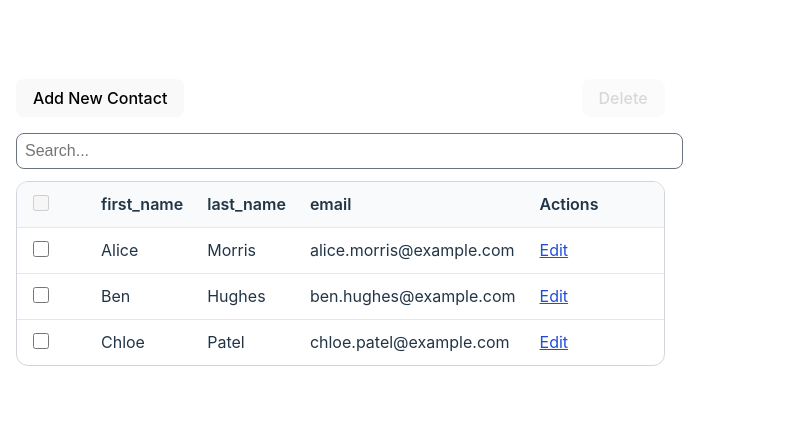
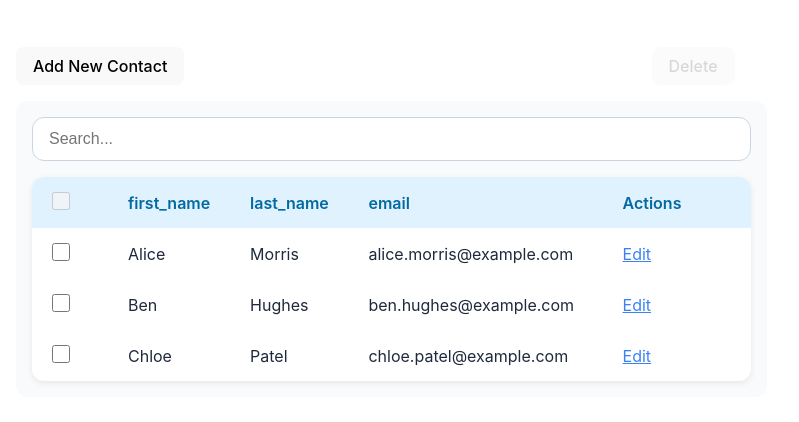
Before and after one commit to AdamMather/react-ts-bem-bdd-docker-demo, a React (Vite) app: page / in a window 1280 px wide. Shown: the part 178-600 px from the top of the page, without its empty margins (0-799 px from the left). Built offline with nearby package versions, Linux system fonts and the light colour scheme; no server answers.

Commit message:
update listview styling

```diff
--- a/src/components/ListView/ListView.css
+++ b/src/components/ListView/ListView.css
@@ -1,50 +1,63 @@
 .list-view {
   width: 100%;
   display: grid;
-  gap: 0.75rem;
+  gap: 1rem;
+  font-family: "Inter", system-ui, sans-serif;
+  color: #1e293b; /* dark slate for body text */
+  background-color: #f9fafb; /* very light neutral background */
+  padding: 1rem;
+  border-radius: 0.75rem;
 }
 
 .list-view__search {
-  width: 100%;
-  padding: 0.5rem;
-  margin: 0;
+  padding: 0.75rem 1rem;
   font-size: 1rem;
-  border-radius: 0.5rem;
-  border: 1px solid #6b7280;
+  border-radius: 0.75rem;
+  border: 1px solid #cbd5e1; /* light blue-gray border */
+  background-color: #ffffff;
+  transition: border-color 0.2s ease, box-shadow 0.2s ease;
 }
 
 .list-view__search:focus-visible {
-  outline: 3px solid #1d4ed8;
-  outline-offset: 2px;
+  outline: none;
+  border-color: #3b82f6; /* vibrant blue */
+  box-shadow: 0 0 0 3px rgba(59, 130, 246, 0.4);
 }
 
 .list-view__table {
   width: 100%;
   border-collapse: separate;
   border-spacing: 0;
-  border: 1px solid #d1d5db;
+  border: none;
   border-radius: 0.75rem;
   overflow: hidden;
+  box-shadow: 0 2px 6px rgba(0, 0, 0, 0.08);
+  background-color: #ffffff;
 }
 
 .list-view__table th,
 .list-view__table td {
-  padding: 0.625rem 0.75rem;
-  border-bottom: 1px solid #e5e7eb;
+  padding: 0.75rem 1rem;
   text-align: left;
 }
 
 .list-view__table th {
-  background-color: #f8fafc;
+  background-color: #e0f2fe; /* soft blue header */
+  color: #0369a1; /* dark blue for contrast */
   font-weight: 600;
 }
 
-.list-view__table tbody tr:last-child td {
-  border-bottom: none;
+.list-view__table tbody tr {
+  border-bottom: 1px solid #e2e8f0;
+  transition: background-color 0.2s ease;
 }
 
 .list-view__table tbody tr:hover {
-  background-color: #f8fafc;
+  background-color: #f0f9ff; /* subtle light blue hover */
+}
+
+.list-view__table tbody tr:last-child {
+  border-bottom: none;
 }
 
 .list-view__select-col {
@@ -53,9 +66,10 @@
 }
 
 .list-view__select-col input[type='checkbox'] {
-  width: 1rem;
-  height: 1rem;
-  accent-color: #1d4ed8;
+  width: 1.125rem;
+  height: 1.125rem;
+  accent-color: #3b82f6; /* consistent accent */
+  cursor: pointer;
 }
 
 .list-view__actions-col {
@@ -65,15 +79,19 @@
 .list-view__link-button {
   background: none;
   border: none;
-  color: #1d4ed8;
-  text-align: left;
-  cursor: pointer;
+  color: #3b82f6; /* bright modern blue */
   text-decoration: underline;
   padding: 0;
   font: inherit;
+  cursor: pointer;
+  transition: color 0.2s ease;
+}
+
+.list-view__link-button:hover {
+  color: #1d4ed8; /* deeper blue on hover */
 }
 
 .list-view__link-button:focus-visible {
-  outline: 3px solid #1d4ed8;
-  outline-offset: 2px;
+  outline: none;
+  box-shadow: 0 0 0 3px rgba(59, 130, 246, 0.4);
 }
```
